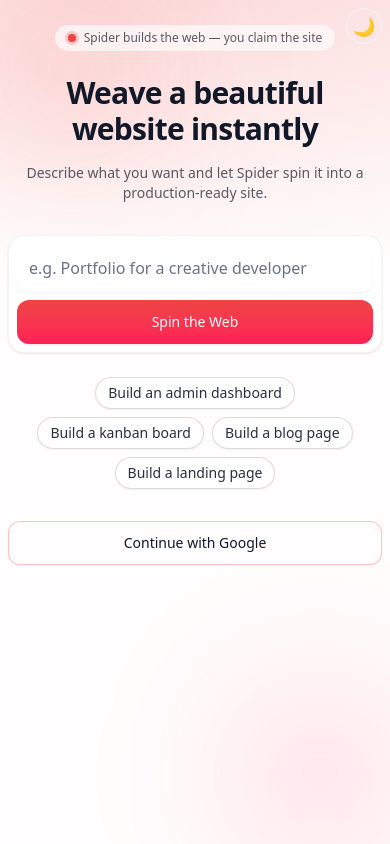
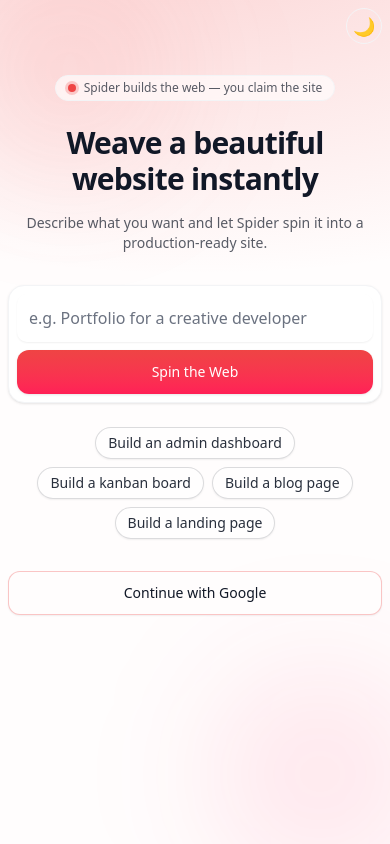
Before and after one commit to talha-ansarii/Spider, a Next.js app: page / in a window 390 px wide. Built offline with nearby package versions, Linux system fonts and the light colour scheme; no server answers.

Commit message:
fix responsive

```diff
--- a/src/app/page.tsx
+++ b/src/app/page.tsx
@@ -96,7 +96,7 @@
 
 
   return (
-      <main className="relative min-h-dvh overflow-hidden">
+      <main className="relative min-h-dvh overflow-hidden pt-[50px]">
       {/* Theme toggle */}
       <div className="fixed right-2 top-2 z-20 sm:right-4 sm:top-4">
         <Button
@@ -210,7 +210,7 @@
   }
 
   return (
-    <div className="mt-8 flex  flex-col mb-[-50px] items-center justify-center gap-3 w-full">
+    <div className="mt-8 flex  flex-col items-center justify-center gap-3 w-full">
       <span className="text-sm text-foreground/70">
         Signed in as {session.user?.name ?? session.user?.email}
       </span>
```
